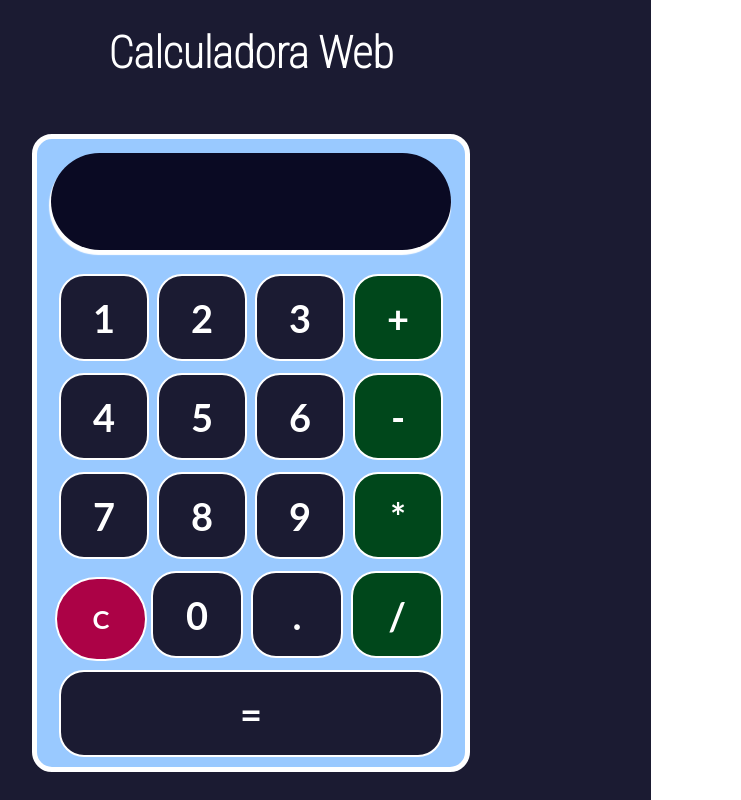
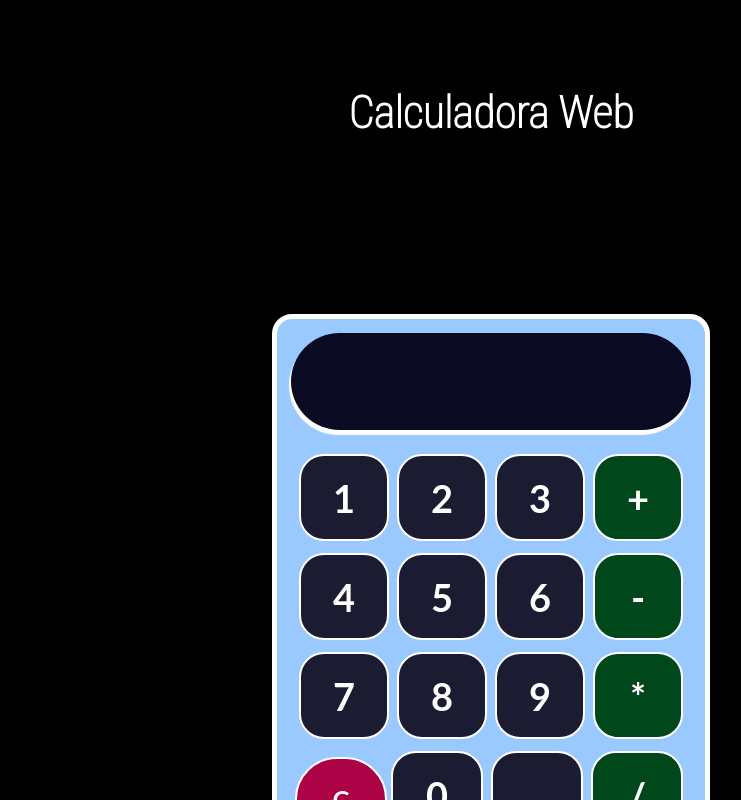
Before and after one commit to pcarbono/Calculator, a React (Create React App) app: page / in a window 1280 px wide. Shown: the top 800 px of the page, without its empty margins (149-890 px from the left). Built offline with nearby package versions, Linux system fonts and the light colour scheme.

Commit message:
background

```diff
--- a/src/App.css
+++ b/src/App.css
@@ -2,12 +2,10 @@
 @import url('https://fonts.googleapis.com/css2?family=Orbitron&display=swap');
 @import url('https://fonts.googleapis.com/css2?family=Roboto+Condensed:wght@100&display=swap');
 
+.App {
 
-/* padding-top: 10px ; */
-.App {
-  width: 100vh;
-  height: 100vh;
-  background-color: #1b1b32;
+  height: 130vh;
+  background-color: black;
   font-family: Lato, sans-serif;
   display: flex;
   flex-wrap: wrap;
```
Also changed, not shown: 1 other file (tests, documents, lock files or other folders).
